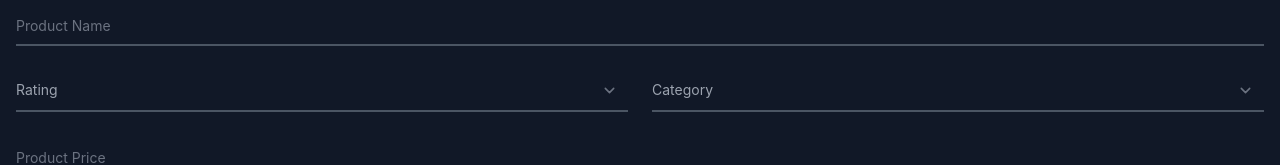
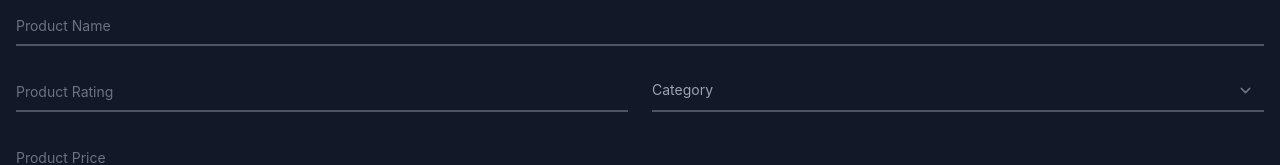
Before and after one commit to ShuvoMallick01/Product-List-Filtering-Tailwindcss-Vuejs, a Vue app: page /createproduct in a window 1280 px wide. Shown: the part 180-345 px from the top of the page. Built offline with nearby package versions, Linux system fonts and the light colour scheme; what vue-sweetalert2 would draw is missing.

Commit message:
Fixing Product Create Issue

```diff
--- a/src/components/ProductTableDataRow.vue
+++ b/src/components/ProductTableDataRow.vue
@@ -71,7 +71,7 @@
 
   methods: {
     productEdit(productId) {
-      console.log(productId);
+      // console.log(productId);
       this.handleProductEdit(productId);
       this.$router.push("/createproduct");
     },
--- a/src/pages/CreateProduct.vue
+++ b/src/pages/CreateProduct.vue
@@ -26,9 +26,29 @@
         >
       </div>
 
+      <!-- Rating and Category -->
       <div class="grid md:grid-cols-2 md:gap-6">
         <!-- Rating -->
         <div class="relative z-0 w-full mb-6 group">
+          <input
+            type="text"
+            name="productRating"
+            id="productRating"
+            class="block py-2.5 px-0 w-full text-sm text-gray-900 bg-transparent border-0 border-b-2 appearance-none dark:text-white border-gray-600 dark:focus:border-blue-500 focus:outline-none focus:ring-0 focus:border-blue-600 peer"
+            placeholder=" "
+            required
+            v-model="createProduct.rating.rate"
+          />
+
+          <label
+            for="productRating"
+            class="peer-focus:font-medium absolute text-sm text-gray-500 dark:text-gray-400 duration-300 transform -translate-y-6 scale-75 top-3 -z-10 origin-[0] peer-focus:left-0 peer-focus:text-blue-600 peer-focus:dark:text-blue-500 peer-placeholder-shown:scale-100 peer-placeholder-shown:translate-y-0 peer-focus:scale-75 peer-focus:-translate-y-6"
+            >Product Rating</label
+          >
+        </div>
+
+        <!-- Rating -->
+        <!-- <div class="relative z-0 w-full mb-6 group">
           <select
             id="rating"
             class="block py-2.5 px-0 w-full text-sm bg-transparent border-0 border-b-2 appearance-none text-gray-400 border-gray-600 dark:focus:border-blue-500 focus:outline-none focus:ring-0 peer"
@@ -52,7 +72,7 @@
               {{ num }}
             </option>
           </select>
-        </div>
+        </div> -->
 
         <!--  Category -->
         <div class="relative z-0 w-full mb-6 group">
@@ -86,6 +106,7 @@
       <div class="relative z-0 w-full mb-6 group">
         <input
           type="number"
+          step="0.01"
           name="productPrice"
           id="productPrice"
           class="block py-2.5 px-0 w-full text-sm text-gray-900 bg-transparent border-0 border-b-2 appearance-none dark:text-white border-gray-600 dark:focus:border-blue-500 focus:outline-none focus:ring-0 focus:border-blue-600 peer"
@@ -126,9 +147,7 @@
 
 export default {
   data() {
-    return {
-      // createProduct: { title: "", price: "", category: "", rating: "" },
-    };
+    return {};
   },
 
   methods: {
@@ -140,11 +159,10 @@
         description: "NA",
         category: this.createProduct.category,
         image: "https://fakestoreapi.com/img/81fPKd-2AYL._AC_SL1500_.jpg",
-        rating: { rate: this.createProduct.rating, count: 120 },
+        rating: { rate: this.createProduct.rating.rate, count: 120 },
       };
 
       this.handleCreateProduct(product);
-      // console.log(product);
       this.$router.push("/");
     },
 
```
Also changed, not shown: src/store/product-store.js (+1 -11 lines).
